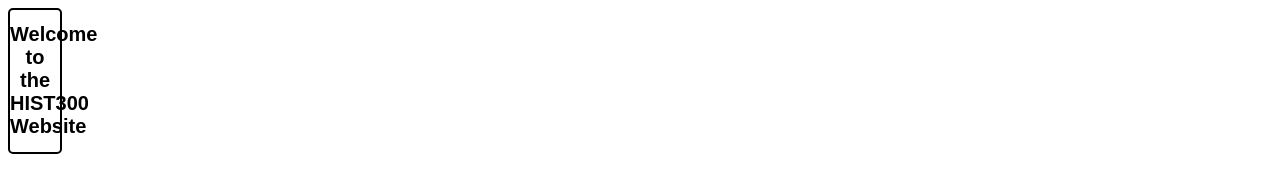
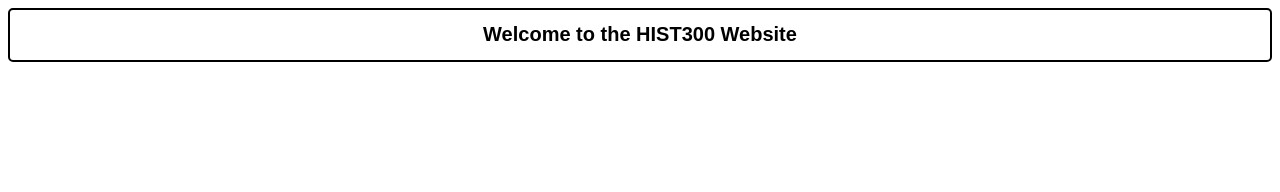
Before and after one commit to mdeniz20/mdeniz20.github.io, a plain HTML site: page hist300/index.html in a window 1280 px wide. Drawn offline with Linux system fonts and the light colour scheme.

Commit message:
fixing bug

```diff
--- a/hist300/style/style.css
+++ b/hist300/style/style.css
@@ -1,7 +1,7 @@
 header{
     text-align: center;
     display: block;
-    width: 50px;
+    height: 50px;
     border-style: solid;
     border-width: 2px;
     border-radius: 5px;
```
